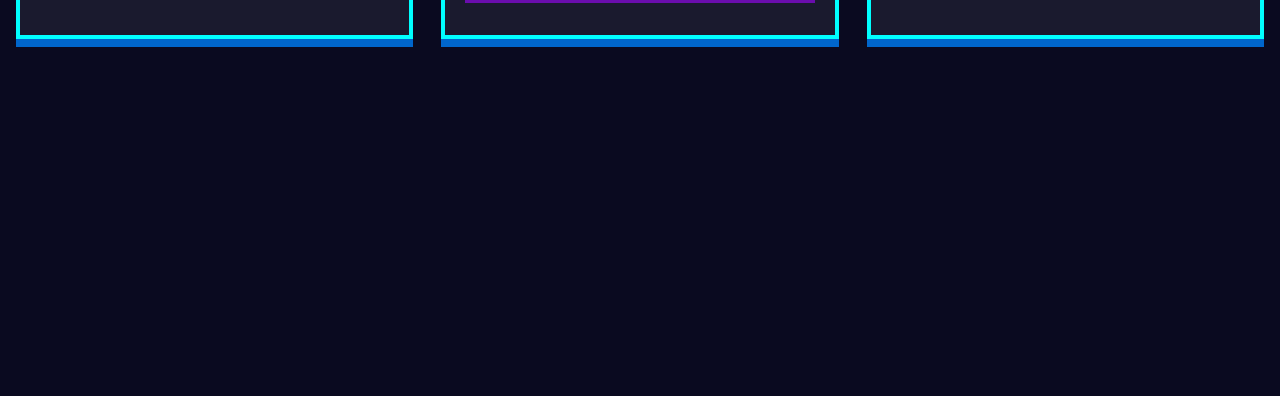
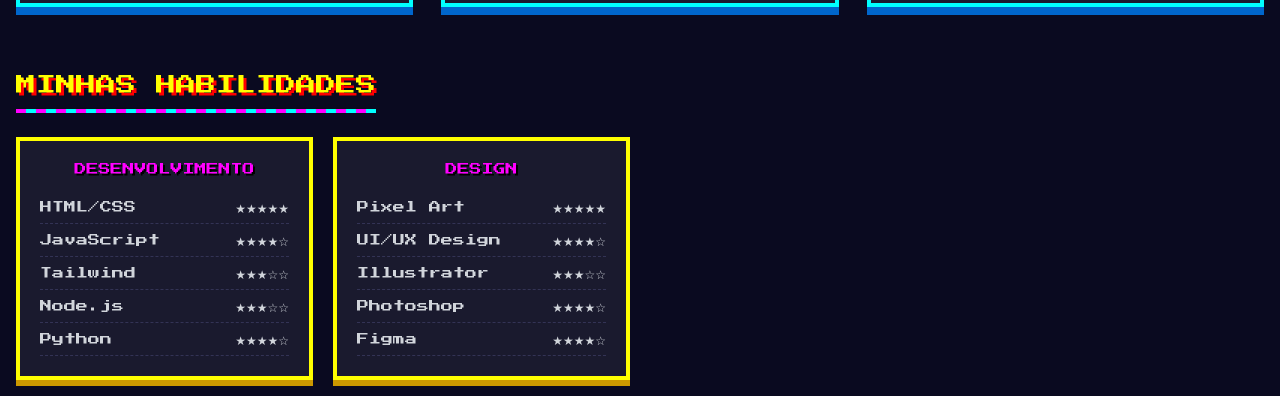
Before and after one commit to migueljrdev/arcade-portifolio, a website: page index.html in a window 1280 px wide. Shown: the part 1638-2034 px from the top of the page. Before the commit the page ends 1693 px from the top, so only its background shows below. Drawn offline with nearby package versions, Linux system fonts and the light colour scheme; files that its build step writes are made by us from their sources.

Commit message:
add estrutura e estilizacao section skills

```diff
--- a/index.html
+++ b/index.html
@@ -39,7 +39,7 @@
             </nav>
         </header>
 
-        <section class="flex flex-col text-center py-10 px-0 mb-12 md:mb-20 items-center justify-between relative" id="home">
+        <section class="flex flex-col text-center py-10 px-0 items-center justify-between relative" id="home">
             <div class="max-w-full md:max-w-[600px] relative z-[5] mb-7 flex-1">
                 <h1 class="hero-h1">DESENVOLVEDOR</h1>
                 <p class="text-[11px] leading-[1.6] mb-7 text-gray-300 bg-black/50 p-3 border-l-4 border-l-roxo-light-color ">Bem-vindo ao meu universo digital retro! Sou um desenvolvedor apaixonado por criar experiências únicas. Estou trilhando o fullstack pela B7Web e sou formado em ADS pela UNICID. Tenho como principais conhecimentos HTML, CSS, JavaScript, Tailwind CSS, Typescript, NodeJS, Python, Git, Figma, noções em UI UX designer.</p>
@@ -101,6 +101,33 @@
                     <a href="#" class="btn">DETALHES</a>
                 </div>
             </div>
+
+        <section id="skills">
+            <h2 class="section-title">MINHAS HABILIDADES</h2>
+            <div class="skills-container">
+                <div class="skill-category">
+                    <h3 class="skill-h3">DESENVOLVIMENTO</h3>
+                    <ul class="skill-list">
+                        <li class="skill-list-li">HTML/CSS <span class="skill-level">★★★★★</span></li>
+                        <li class="skill-list-li">JavaScript <span class="skill-level">★★★★☆</span></li>
+                        <li class="skill-list-li">Tailwind <span class="skill-level">★★★☆☆</span></li>
+                        <li class="skill-list-li">Node.js <span class="skill-level">★★★☆☆</span></li>
+                        <li class="skill-list-li">Python <span class="skill-level">★★★★☆</span></li>
+                    </ul>
+                </div>
+                <div class="skill-category">
+                    <h3 class="skill-h3">DESIGN</h3>
+                    <ul class="skill-list">
+                        <li class="skill-list-li">Pixel Art <span class="skill-level">★★★★★</span></li>
+                        <li class="skill-list-li">UI/UX Design <span class="skill-level">★★★★☆</span></li>
+                        <li class="skill-list-li">Illustrator <span class="skill-level">★★★☆☆</span></li>
+                        <li class="skill-list-li">Photoshop <span class="skill-level">★★★★☆</span></li>
+                        <li class="skill-list-li">Figma <span class="skill-level">★★★★☆</span></li>
+                    </ul>
+                </div>
+
+            </div>
+        </section>
         </section>
 
     </div>
--- a/src/styles/input.css
+++ b/src/styles/input.css
@@ -93,7 +93,7 @@
     }
 
     .section-title{
-        @apply text-lg md:text-xl text-yellow-color shadow-secondary mb-10 pb-3.5 inline-block relative;
+        @apply text-lg md:text-xl text-yellow-color shadow-secondary mb-6 mt-16 pb-3.5 inline-block relative;
     }
     .section-title::after{
         content: '';
@@ -148,6 +148,24 @@
         @apply bg-roxo-color text-white py-1 px-2 text-[8px] rounded-none border border-yellow-color;
     }
 
+    .skills-container{
+        @apply grid grid-cols-1 md:grid-template-skills gap-5;
+    }
+    .skill-category{
+        @apply bg-[#1a1a2e] border-4 border-yellow-color p-5 relative;
+        box-shadow: 0 6px 0 #cc9900;
+    }
+    .skill-h3{
+        @apply text-roxo-light-color mb-3.5 text-xs text-center;
+        text-shadow: 2px 2px 0 #000000;
+    }
+    .skill-list{
+        @apply list-none;
+    }
+    .skill-list-li{
+        @apply py-2 px-0 border-b border-dashed border-[#333355] text-gray-300 text-xs flex justify-between;
+    }
+
 }
 
 /*keyframe da animation space-invader*/
@@ -200,4 +218,8 @@
     .shadow-arcade-linkedin{
         text-shadow: 1px 1px 0 #0077ff, 2px 2px 0 #000000;
     }
+
+    .grid-template-skills{
+        grid-template-columns: repeat(auto-fill, minmax(250px, 1fr));
+    }
 }
```
